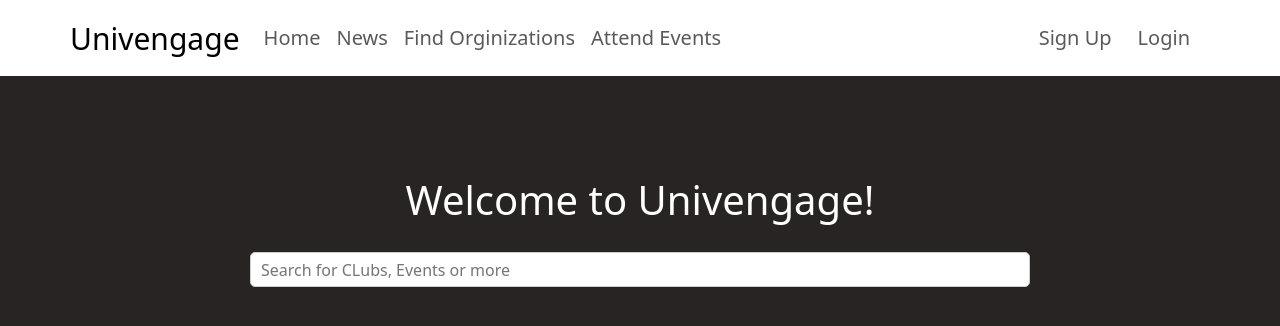
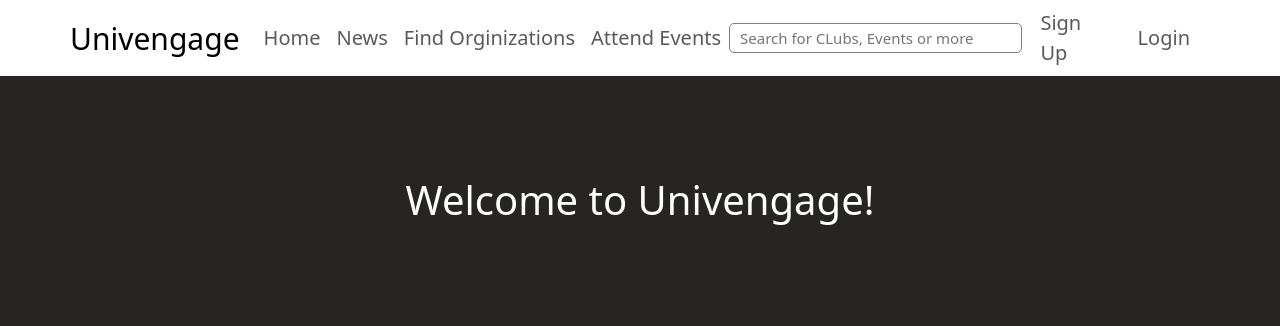
Before and after one commit to EvanNg21/UnivEngage, a React (Vite) app in the folder react-client/: page /home in a window 1280 px wide. Shown: the top 326 px of the page. Built offline with nearby package versions, Linux system fonts and the light colour scheme.

Commit message:
search nav

```diff
--- a/react-client/src/App.css
+++ b/react-client/src/App.css
@@ -76,6 +76,10 @@
 
 }
 
+.home-body {
+  background-color: white;
+}
+
 .club-container {
   display: flex;
   flex-direction: column;
@@ -99,18 +103,15 @@
   align-items: center;
   justify-content: center;
   padding: 10px;
-  width: 800px; /* Stretch to full width if needed *//* Limit width for better design */
+  height: 30px;
+  font-size: 15px;
+  width: 300px; /* Stretch to full width if needed *//* Limit width for better design */
   gap: 10px; /* Add space between input and button */
+  background-color: white;
+  border-radius: 5px;
+  border: gray 1px solid;
 }
-.search-bar input {
-  flex: 1; /* Make input take most of the space */
-  height: 35px;
-  font-size: 16px;
-  padding: 5px 10px;
-  border: 1px solid #ccc;
-  border-radius: 5px;
-  text-align: left; /* Align text to the left */
-}
+
 
 #root,.ms-auto {
   background-color: white; /* Light purple background */
--- a/react-client/src/App.jsx
+++ b/react-client/src/App.jsx
@@ -26,6 +26,7 @@ function App() {
               <Nav.Link href="/events">Attend Events</Nav.Link>
             </Nav>
             <Nav className = "navsignup">
+              <input className ="search-bar"type="text" placeholder="Search for CLubs, Events or more"/>
               <Nav.Link href="/signup"  >Sign Up</Nav.Link>
               <Nav.Link href="/login" >Login</Nav.Link>
             </Nav>
@@ -52,20 +53,9 @@ function App() {
 function Home() {
   return (
 
-    <div className="home-container">
+  <div className="home-container">
     <h1 className="center fade-in">Welcome to Univengage!</h1>
-    <div className="search-container">
-      {/* Search Bar */}
-      <div className="search-bar">
-        <input type="text" placeholder="Search for CLubs, Events or more"
-        /* onKeyDown={(e) => {
-          if (e.key === 'Enter') {
-            handleSearch(e.target.value);
-          }
-        }}*/
-        />
-      </div>
-    </div>
+
   </div>
 
 
```
